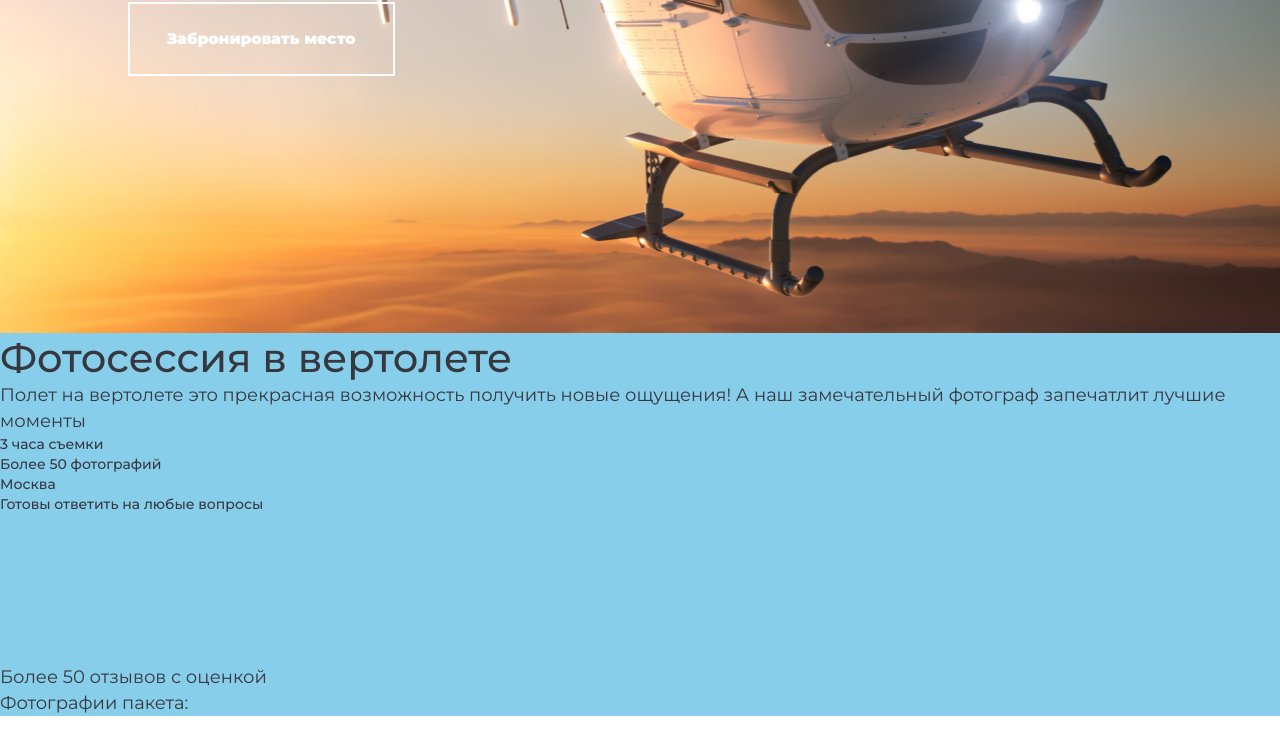
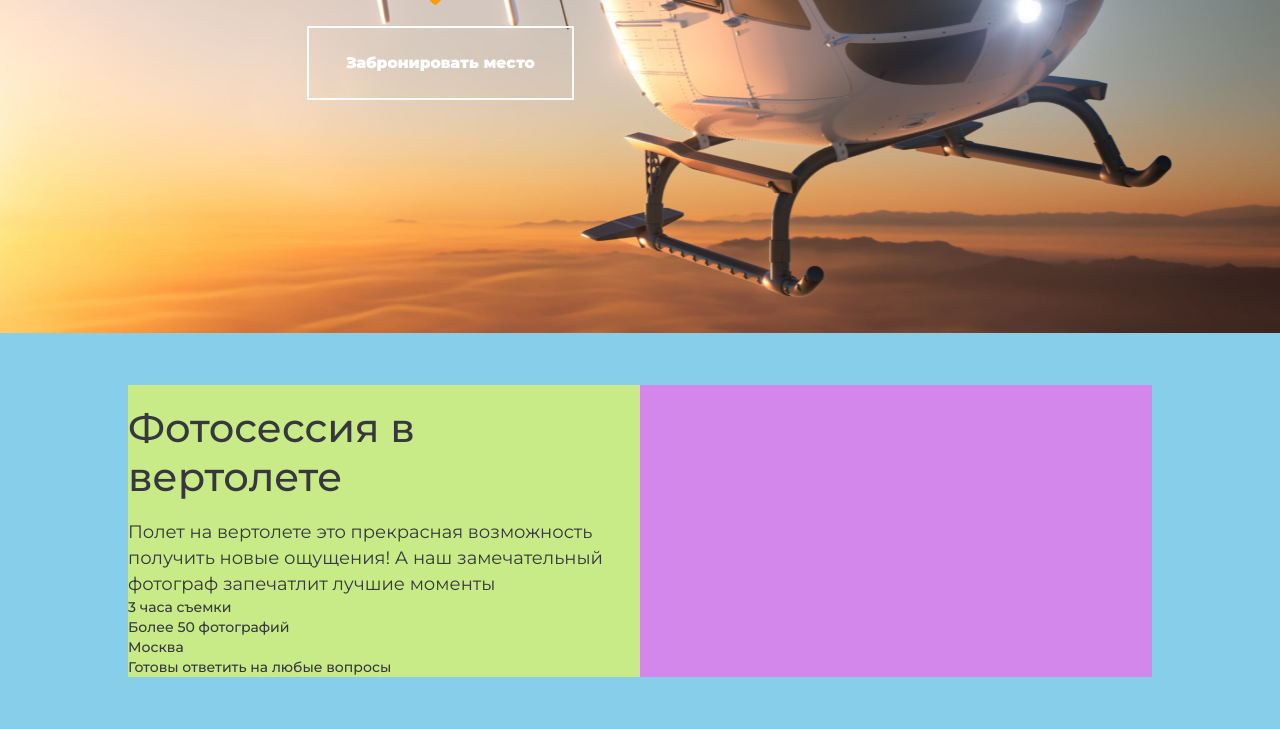
Before and after one commit to vertjs/helyfly, a website: page #src/index.pug in a window 1280 px wide. Shown: the part 610-1339 px from the top of the page. Drawn offline with nearby package versions, Linux system fonts and the light colour scheme; files that its build step writes are made by us from their sources.

Commit message:
.main-depiction__content

```diff
--- a/#src/_depiction.pug
+++ b/#src/_depiction.pug
@@ -1,19 +1,20 @@
 .main-depiction
-	.section-1
-		.block-1
-			h2 Фотосессия в вертолете
-			p Полет на вертолете это прекрасная возможность получить новые ощущения! А наш замечательный фотограф запечатлит лучшие моменты
-			ul
-				li 3 часа съемки
-				li Более 50 фотографий
-				li Москва
-				li Готовы ответить на любые вопросы
-		.block-2
-			video.block-2__bg
-	.section-2
-		span
-		p Более 50 отзывов с оценкой
-		.section-2__bg
-	.section-3
-		p Фотографии пакета:
-		.section-3__photo
+	.main-depiction__content
+		.section-1
+			.block-1
+				h2 Фотосессия в вертолете
+				p Полет на вертолете это прекрасная возможность получить новые ощущения! А наш замечательный фотограф запечатлит лучшие моменты
+				ul
+					li 3 часа съемки
+					li Более 50 фотографий
+					li Москва
+					li Готовы ответить на любые вопросы
+			.block-2
+				video.block-2__bg
+		.section-2
+			span
+			p Более 50 отзывов с оценкой
+			.section-2__bg
+		.section-3
+			p Фотографии пакета:
+			.section-3__photo
--- a/#src/scss/content.scss
+++ b/#src/scss/content.scss
@@ -17,7 +17,7 @@
 		}
 	}
 	&__content {
-		width: 80%;
+		width: 52%;
 		position: absolute;
 		display: flex;
 		flex-direction: column;
--- a/#src/scss/depiction.scss
+++ b/#src/scss/depiction.scss
@@ -2,7 +2,21 @@
 	display: block;
 	background-color: skyblue;
 	margin: 0 auto;
+	width: 100%;
+	&__content {
+		width: 80%;
+		display: block;
+		margin: auto;
+		@media (max-width: 920px) {
+			width: 100%;
+			padding-left: 15px;
 		}
+	}
+}
+
+.section-1 {
+	display: flex;
+
 	h2 {
 		font-family: $fontFamily;
 		font-style: normal;
@@ -10,6 +24,7 @@ h2 {
 		font-size: 40px;
 		line-height: 49px;
 		color: #37373F;
+		padding: 18px 0;
 	}
 
 	p {
@@ -29,3 +44,15 @@ li {
 		line-height: 20px;
 		color: #37373F;
 	}
+}
+
+.block-1 {
+	background-color: rgb(200, 235, 135);
+	flex: 1;
+	margin: 52px 0;
+}
+.block-2 {
+	background-color: rgb(212, 135, 235);
+	flex: 1;
+	margin: 52px 0;
+}
--- a/#src/scss/header.scss
+++ b/#src/scss/header.scss
@@ -2,7 +2,7 @@
 	width: 100%;
 
 	&__content {
-		width: 80%;
+		width: 52%;
 		display: block;
 		margin: auto;
 		@media (max-width: 920px) {
@@ -33,6 +33,4 @@
 		}
 
 	}
-
-	@media (max-width:767px) {}
 }
--- a/#src/scss/style.scss
+++ b/#src/scss/style.scss
@@ -20,7 +20,7 @@ $addColor: #ffffff;
 
 //Оболочка=====================================================================
 .wrapper {
-  overflow: hidden;
+  overflow: scroll;
   min-width: 100%;
   height: 100%;
 }
```
Also changed, not shown: helyfly/css/style.css, helyfly/css/style.min.css, helyfly/index.html, 2 other files. Lines whose indentation alone changed are shown as unchanged.
